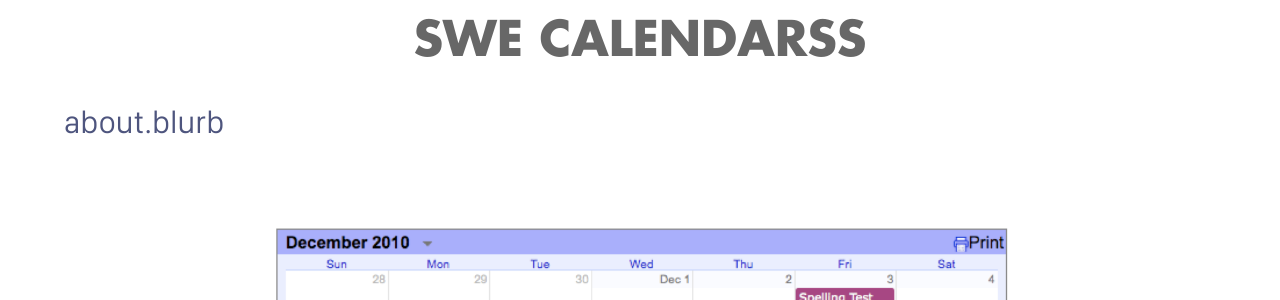
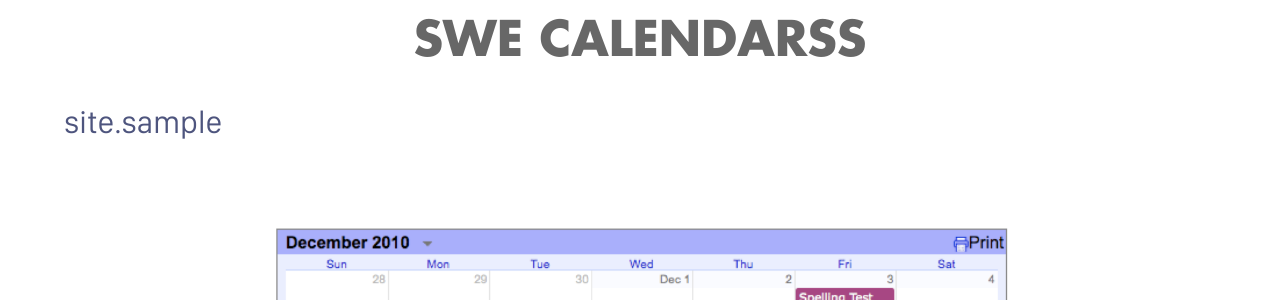
Before and after one commit to sweucsd/swe-website-old, a Jekyll site: the page built from calendar.markdown, in a window 1280 px wide and 900 px high, scrolled down 963 px. Shown: the part 157-457 px from the top of the window. Built offline with Jekyll 4.4.1, drawn with Linux system fonts in a browser that asks for light colours; comment, search, counter and statistics services are not loaded.

Commit message:
checking global site variables

```diff
--- a/_layouts/calendar.html
+++ b/_layouts/calendar.html
@@ -7,7 +7,7 @@ layout: default
 
     {% comment %}{% include events.html %} {% endcomment %}
 
-    <h1>about.blurb {{ about.blurb }}</h1>
+    <h1>site.sample {{ site.sample }}</h1>
 
     <hr>
 
```
